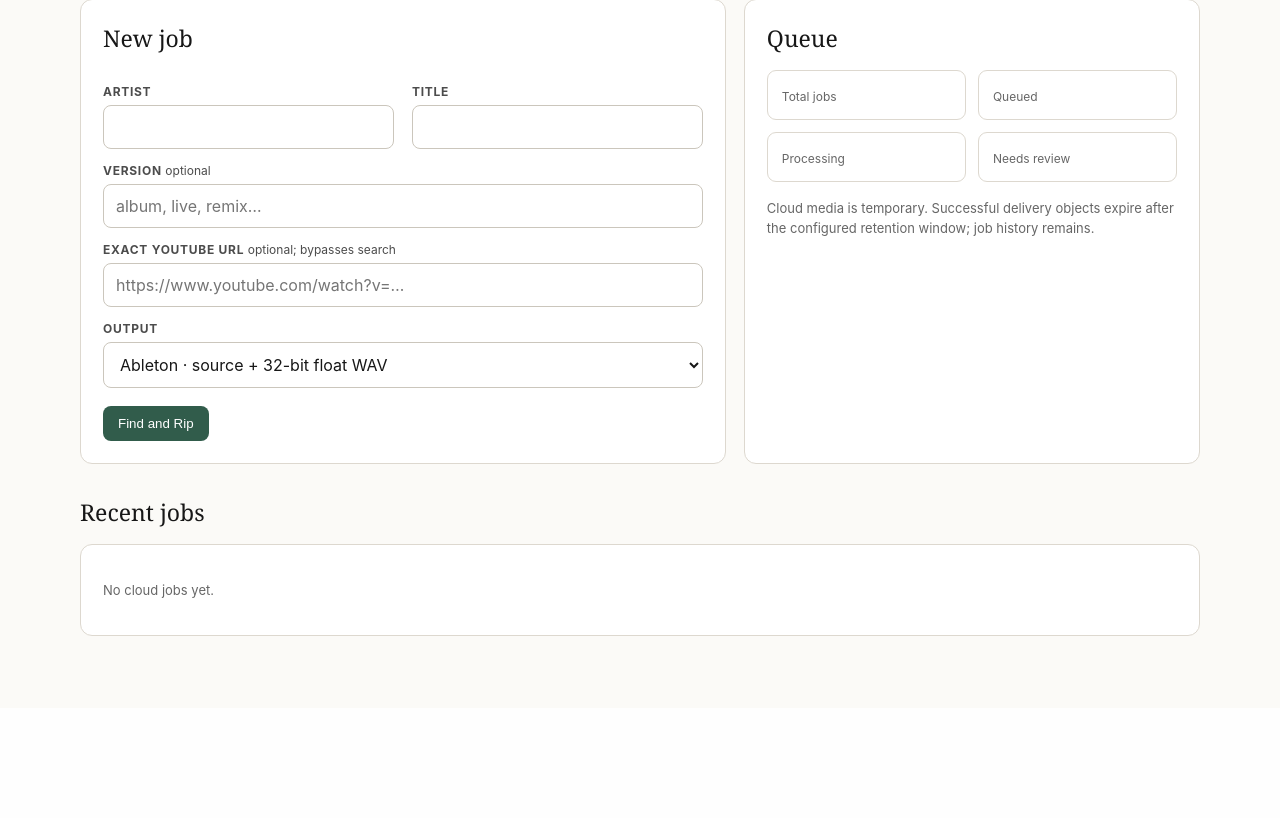
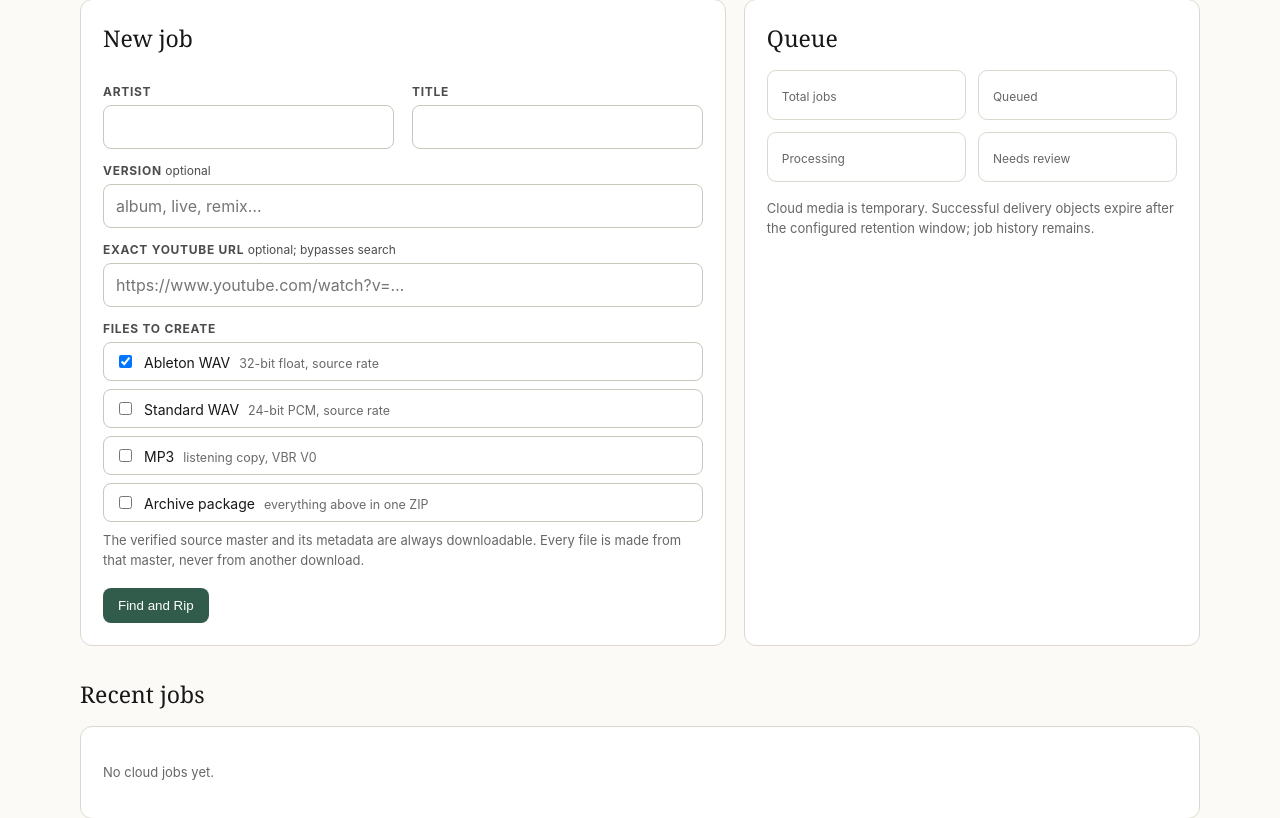
Before and after one commit to danielwipert/audio.archive, a FastAPI app: template src/audio_archive/cloud/web/templates/dashboard.html in a window 1280 px wide. Shown: the part 239-1057 px from the top of the page. Before the commit the page ends 875 px from the top, so only its background shows below. Run offline with FastAPI, Linux system fonts and the light colour scheme; the template is opened without the code that fills it, so the values that code supplies are empty.

Commit message:
Choose the files from the submission form
Replace the single output dropdown with one checkbox per format, and name each
download by what it is rather than by its internal role. Because an unchecked
box posts nothing at all, the form sends a marker so clearing every box can mean
the source master alone instead of being mistaken for a submission that never
offered the choice.

Co-Authored-By: Claude Opus 5 <noreply@anthropic.com>
Claude-Session: https://claude.ai/code/session_0173WSsZwAxQNqUR67AibVYN

```diff
--- a/src/audio_archive/cloud/web/templates/base.html
+++ b/src/audio_archive/cloud/web/templates/base.html
@@ -28,6 +28,10 @@
     .button.secondary,button.secondary { background:#ece9e2; color:var(--ink); }
     .button.danger,button.danger { background:var(--bad); }
     .actions { display:flex; flex-wrap:wrap; gap:9px; align-items:center; margin-top:18px; }
+    .choices { display:grid; gap:8px; }
+    .choice { display:flex; align-items:baseline; gap:9px; margin:0; padding:9px 11px; border:1px solid #cbc6bc; border-radius:8px; background:#fff; font-size:14px; font-weight:400; letter-spacing:0; text-transform:none; color:var(--ink); cursor:pointer; }
+    .choice input { width:auto; flex:0 0 auto; }
+    .choice .hint { color:#6a6a6a; font-size:12.5px; }
     .stats { display:grid; grid-template-columns:repeat(2,1fr); gap:12px; }
     .stat { padding:14px; border:1px solid var(--line); border-radius:9px; }
     .stat strong { display:block; font:500 28px/1 Georgia, serif; } .stat span { color:var(--muted); font-size:12px; }
--- a/src/audio_archive/cloud/web/templates/dashboard.html
+++ b/src/audio_archive/cloud/web/templates/dashboard.html
@@ -18,12 +18,15 @@
       <input id="version" name="version" placeholder="album, live, remix…" autocomplete="off">
       <label for="url">Exact YouTube URL <span style="font-weight:400;text-transform:none;letter-spacing:0">optional; bypasses search</span></label>
       <input id="url" name="url" type="url" placeholder="https://www.youtube.com/watch?v=…" autocomplete="off">
-      <label for="profile">Output</label>
-      <select id="profile" name="profile">
-        <option value="ableton" selected>Ableton · source + 32-bit float WAV</option>
-        <option value="source">Source · native source + preservation metadata</option>
-        <option value="package">Package · complete ZIP handoff</option>
-      </select>
+      <label>Files to create</label>
+      <input type="hidden" name="output_choice" value="explicit">
+      <div class="choices">
+        <label class="choice"><input type="checkbox" name="outputs" value="ableton" checked>Ableton WAV <span class="hint">32-bit float, source rate</span></label>
+        <label class="choice"><input type="checkbox" name="outputs" value="wav24">Standard WAV <span class="hint">24-bit PCM, source rate</span></label>
+        <label class="choice"><input type="checkbox" name="outputs" value="listen">MP3 <span class="hint">listening copy, VBR V0</span></label>
+        <label class="choice"><input type="checkbox" name="outputs" value="package">Archive package <span class="hint">everything above in one ZIP</span></label>
+      </div>
+      <p class="meta" style="margin-top:8px">The verified source master and its metadata are always downloadable. Every file is made from that master, never from another download.</p>
       <div class="actions"><button type="submit">Find and Rip</button></div>
     </form>
   </section>
@@ -43,12 +46,12 @@
   <h2>Recent jobs</h2>
   {% if jobs %}
   <table>
-    <thead><tr><th>Request</th><th>Profile</th><th>Status</th><th>Quality</th><th>Updated</th></tr></thead>
+    <thead><tr><th>Request</th><th>Files</th><th>Status</th><th>Quality</th><th>Updated</th></tr></thead>
     <tbody>
       {% for job in jobs %}
       <tr>
         <td><a href="/jobs/{{ job.id }}"><strong>{% if job.artist or job.title %}{{ job.artist or "" }}{% if job.artist and job.title %} — {% endif %}{{ job.title or "" }}{% else %}YouTube {{ job.id }}{% endif %}</strong></a>{% if job.version %}<div class="meta">{{ job.version }}</div>{% endif %}</td>
-        <td>{{ job.profile }}</td>
+        <td>{{ job.requested_outputs|join(', ') if job.requested_outputs else "source only" }}</td>
         <td><span class="status {{ job.status }}">{{ job.status|replace('_',' ') }}</span></td>
         <td>{{ job.quality_status or "—" }}</td>
         <td class="meta">{{ job.updated_at }}</td>
--- a/src/audio_archive/cloud/web/templates/job.html
+++ b/src/audio_archive/cloud/web/templates/job.html
@@ -56,7 +56,7 @@
   {% if view.job.expires_at %}<p class="meta">Files expire: {{ view.job.expires_at }}</p>{% endif %}
   {% for output in view.outputs %}
   <div class="output">
-    <div><strong>{{ output.filename }}</strong><div class="meta">{{ output.role }} · {{ output.size_bytes }} bytes</div><div class="mono">SHA-256 {{ output.sha256 }}</div></div>
+    <div><strong>{{ output.filename }}</strong><div class="meta">{{ output.label }} · {{ output.size_bytes }} bytes</div><div class="mono">SHA-256 {{ output.sha256 }}</div></div>
     {% if view.job.status == "ready_to_download" and not output.deleted %}<a class="button" href="/jobs/{{ view.job.id }}/outputs/{{ output.id }}/download">Download</a>{% elif output.deleted %}<span class="meta">Deleted</span>{% else %}<span class="meta">Not downloadable</span>{% endif %}
   </div>
   {% endfor %}
```
Also changed, not shown: src/audio_archive/cloud/app.py (+29 -1 lines), tests/test_cloud_web.py (+93 -0 lines).
